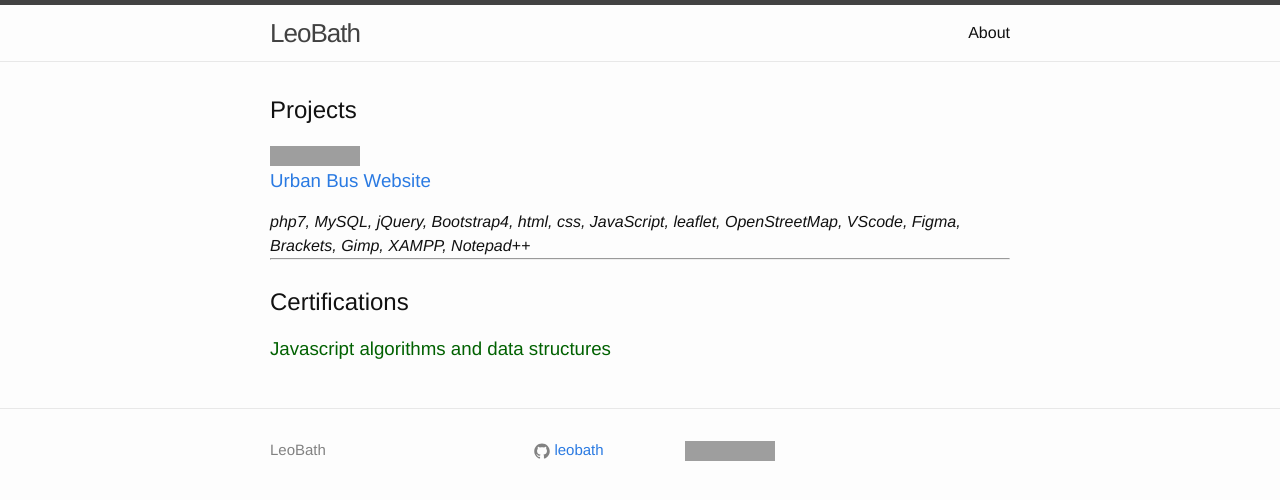
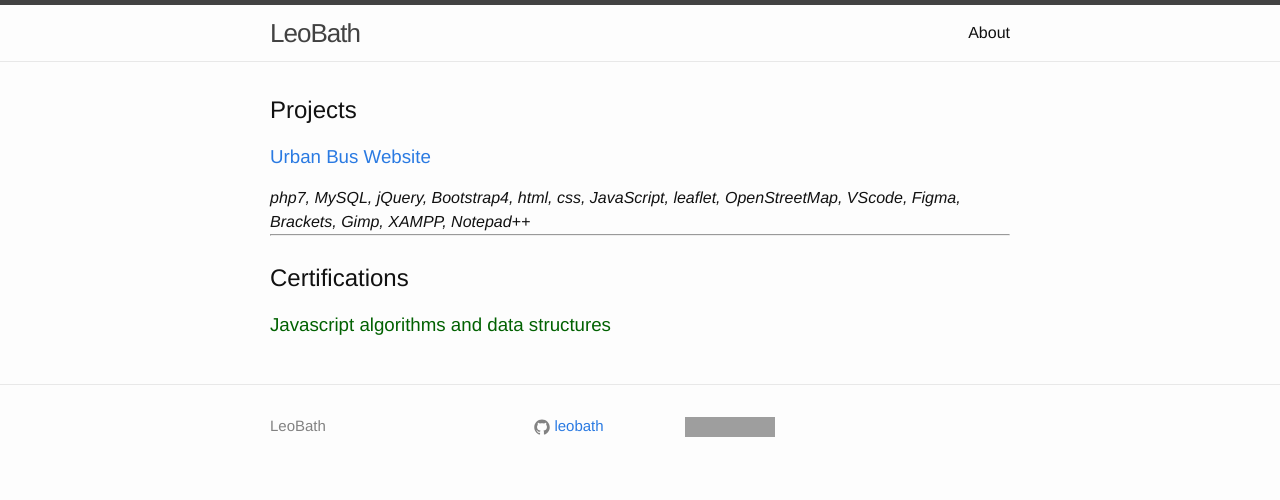
Before and after one commit to leobath/leobath.github.io, a Jekyll site: the page built from index.html, in a window 1280 px wide. Shown: the top 500 px of the page. Built offline with Jekyll 4.4.1, drawn with Linux system fonts in a browser that asks for light colours; grey boxes are pictures that could not be loaded.

Commit message:
Update index.html

```diff
--- a/index.html
+++ b/index.html
@@ -3,9 +3,7 @@ layout: default
 ---
 
 <h2>Projects</h2>
-<div>
-<img src="https://hitcounter.pythonanywhere.com/count/tag.svg?url=https%3A%2F%2Fleobath.github.io" alt="Hits">
-</div>
+
 <h3 style="text-align: left">
 
   <a href="http://project.leobat.tk">
```
